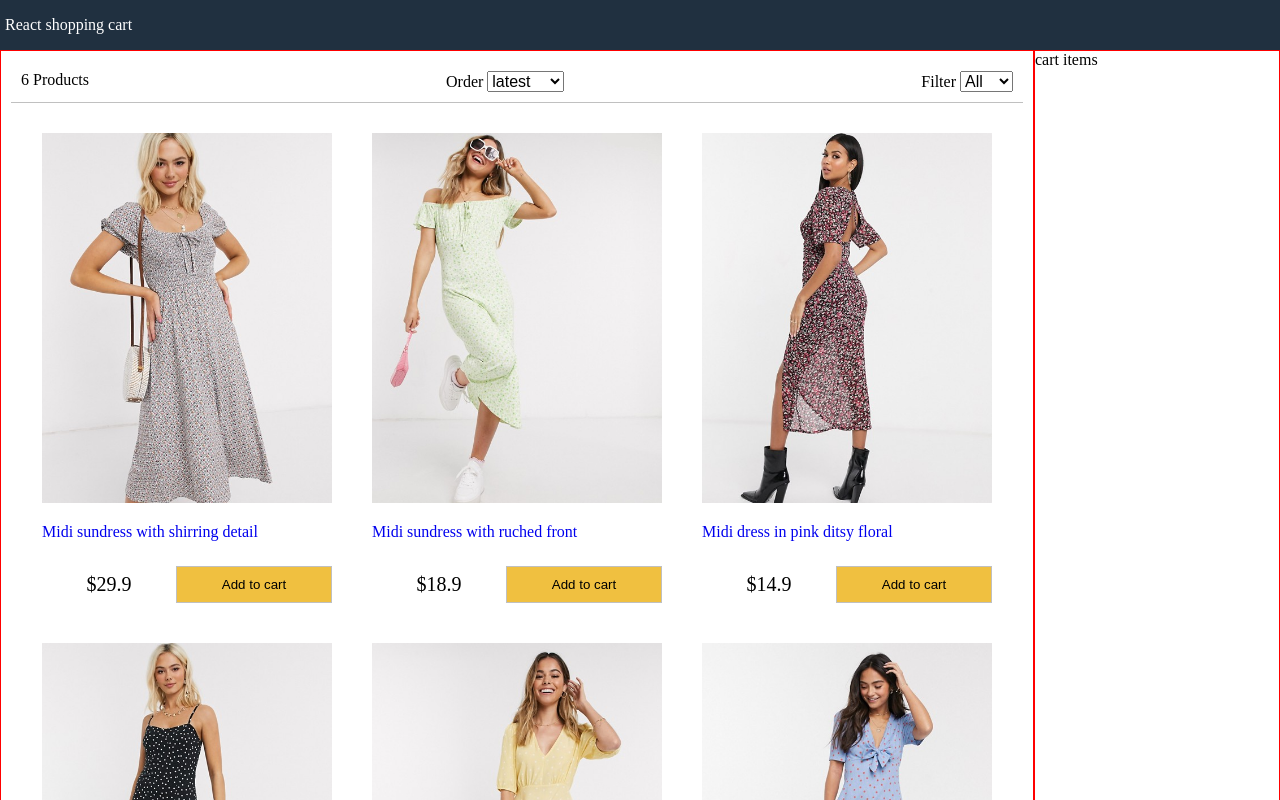
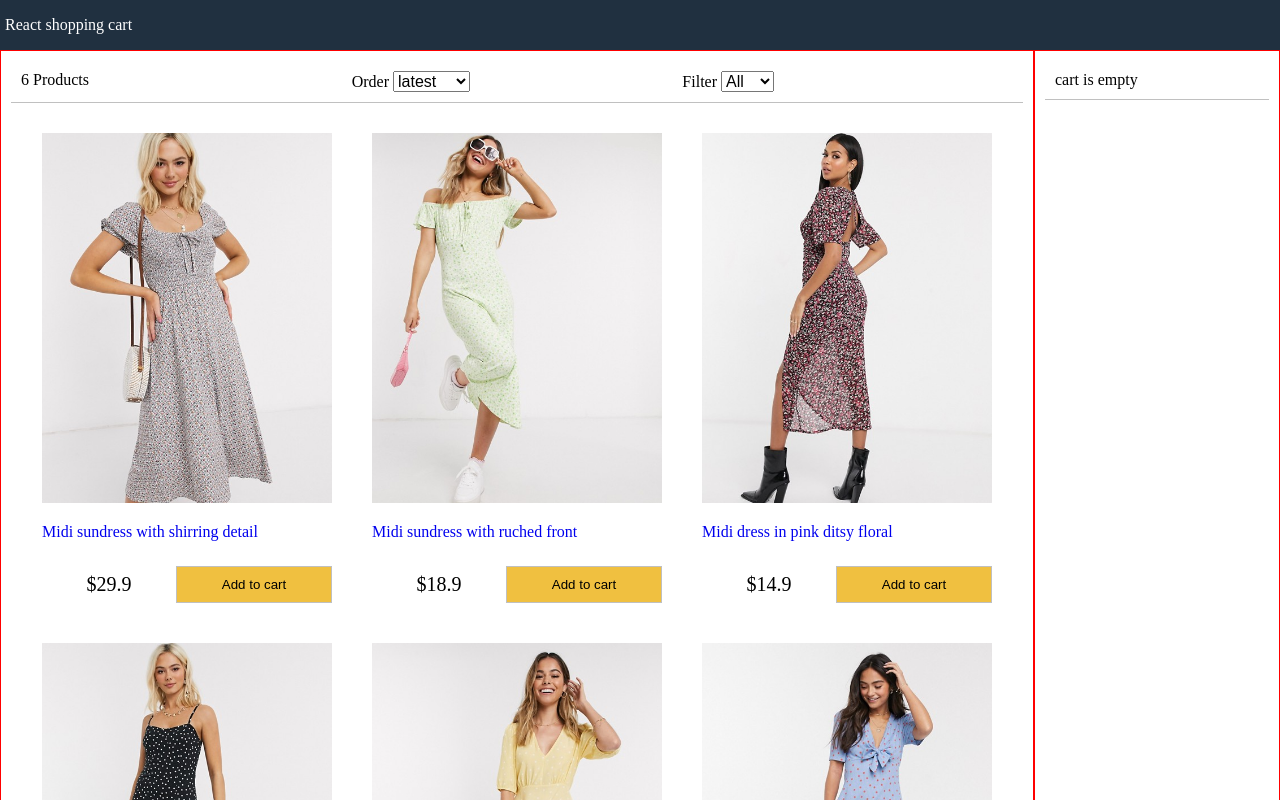
Before and after one commit to odito/bassir-cart, a React (Create React App) app: page / in a window 1280 px wide. Shown: the top 800 px of the page. Built offline with nearby package versions, Linux system fonts and the light colour scheme.

Commit message:
cart-component

```diff
--- a/src/App.js
+++ b/src/App.js
@@ -4,6 +4,7 @@
 import data from './data.json';
 import Products from './components/Products';
 import Filter from './components/Filter';
+import Cart from './components/Cart';
 
 
 
@@ -16,6 +17,7 @@
 
 this.state={
  products:data.products,
+ cartItems:[],
  size:'',
  sort:''
 
@@ -23,6 +25,42 @@
 
 }
 
+// remove from cart
+
+removeFromCart=(item)=>{
+  console.log(`item removed ${item._id}`);
+
+  const cartItems= this.state.cartItems;
+
+
+  this.setState({
+    cartItems:cartItems.filter(x=>x._id !==item._id)
+  })
+}
+
+// add to cart
+addToCart=(product)=>{
+ console.log(`in cart :${product._id}`);
+ let alreadyInCart=false;
+
+ const cartItems= this.state.cartItems.slice();
+ cartItems.forEach((item)=>{
+   if(item._id===product._id){
+     item.count++;
+     alreadyInCart=true;
+   }
+ })
+
+ if(!alreadyInCart){
+  cartItems.push({...product, count:1})
+
+
+ }
+
+ this.setState({
+   cartItems:cartItems
+ })
+}
 
 // sort products fuction
 sortProducts=(e)=>{
@@ -95,11 +133,11 @@
            sortProducts={this.sortProducts}
 
            />
-            <Products products={this.state.products} />
+            <Products products={this.state.products} addToCart={this.addToCart} />
            </div>
 
            <div className="sidebar">
-             cart items
+             <Cart cartItems={this.state.cartItems} removeFromCart={this.removeFromCart}  />
            </div>
          </div>
         </main>
@@ -117,4 +155,4 @@
 export default App;
 
 
-// next 5
+// next 7
--- /dev/null
+++ b/src/components/Cart.js
@@ -0,0 +1,68 @@
+import React, { Component } from 'react';
+import formatCurrency from '../util';
+
+
+export default class Cart extends Component {
+    render(props) {
+  const {cartItems}=this.props;
+
+
+
+        return (
+            <div>
+               {cartItems.length===0?
+               <div className="cart cart-header">
+                   cart is empty
+
+               </div>:
+               <div className="cart cart-header">
+
+                  you have {cartItems.length} in cart
+              </div>}
+
+              <div>
+    <div className="cart">
+        <ul className="cart-items">
+            {cartItems.map(item=>{
+                return <li key={item._id}>
+                    <div>
+                        <img src={item.image} alt={item.title}/>
+                    </div>
+                    <div>
+                        <div>
+                            {item.title}
+                        </div>
+                        <div className="right">
+                            {formatCurrency(item.price)}x {item.count} {" "}
+                        <button className="button" onClick={()=>this.props.removeFromCart(item)}>remove</button>
+                        </div>
+
+                    </div>
+                </li>
+            })}
+        </ul>
+    </div>
+    {cartItems.length !==0 && (
+        <div className="cart">
+        <div className="total">
+            <div>
+                Total:{" "}
+            {formatCurrency(cartItems.reduce((a,c)=>a + (c.price *c.count),0)) }
+            </div>
+            <button className="button primary">proceed</button>
+
+        </div>
+    </div>
+    )}
+
+              </div>
+
+
+
+
+
+            </div>
+
+        )
+    }
+}
--- a/src/components/Products.js
+++ b/src/components/Products.js
@@ -21,7 +21,7 @@
                     <div className="">
                         { formatCurrency(product.price) }
                     </div>
-                            <button className="button primary">
+                    <button className="button primary" onClick={()=>this.props.addToCart(product)}>
                         Add to cart
                     </button>
                 </div>
--- a/src/index.css
+++ b/src/index.css
@@ -168,5 +168,63 @@
 }
 
 .filter div{
+  flex:1;
+}
+
+
+
+/* index.css */
+
+.cart{
+ padding:1rem;
+ margin:1rem;
+ display: flex;
+}
+
+.cart-header{
+ border-bottom:0.1rem #c0c0c0 solid;
+}
+
+.cart-items{
+  padding:0;
+  width: 100%;
+  list-style-type: none;
 
 }
+
+.cart-items img{
+  width: 5rem;
+}
+
+.cart-items li{
+  display: flex;
+}
+
+.cart-items li div{
+  padding:.5rem;
+}
+
+.cart-items li div:last-child{
+  flex:1;
+}
+
+.right{
+  text-align: right;
+}
+
+.total{
+  display: flex;
+  justify-content: space-between;
+  width:100%;
+  align-items: center;
+}
+
+.total>div{
+  font-size: 2rem;
+}
+
+.total> div,
+.total >button{
+  flex:1;
+
+}
```
Lines whose indentation alone changed are shown as unchanged.
